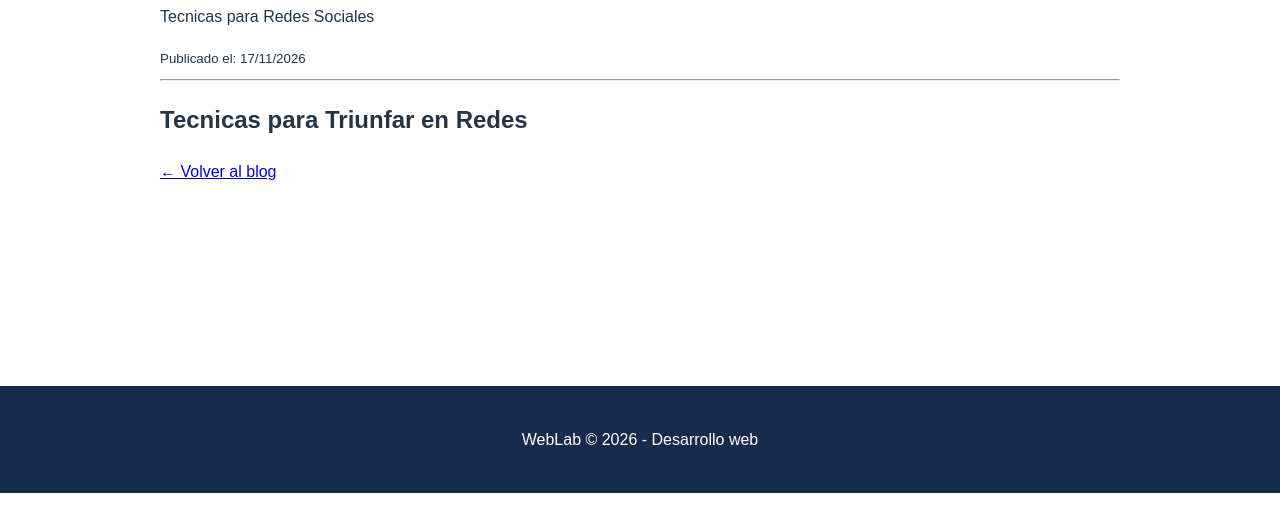
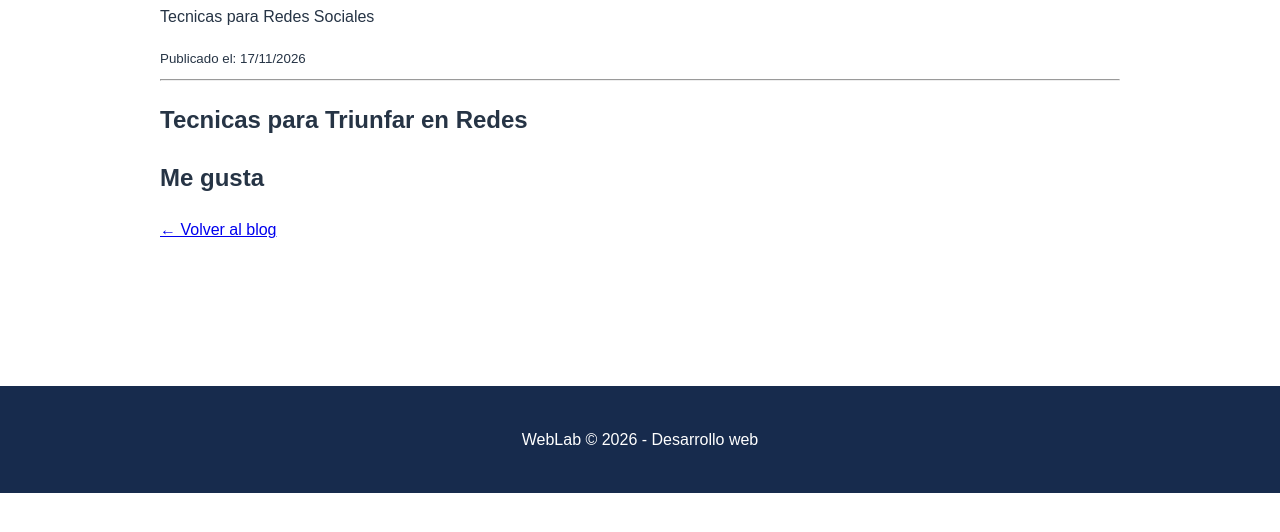
Before and after one commit to danielcoboreinoso/blog-astro, an Astro site: page /blog/copywriter in a window 1280 px wide. Shown: the part 200-732 px from the top of the page. Built offline with nearby package versions, Linux system fonts and the light colour scheme; Astro itself is replaced by a stand-in of ours.

Commit message:
cambios nuevos

```diff
--- a/src/content/blog/copywriter.md
+++ b/src/content/blog/copywriter.md
@@ -4,3 +4,5 @@ description: "Tecnicas para Redes Sociales"
 pubDate: 2026-11-17
 ---
 ## Tecnicas para Triunfar en Redes
+
+## Me gusta
```
